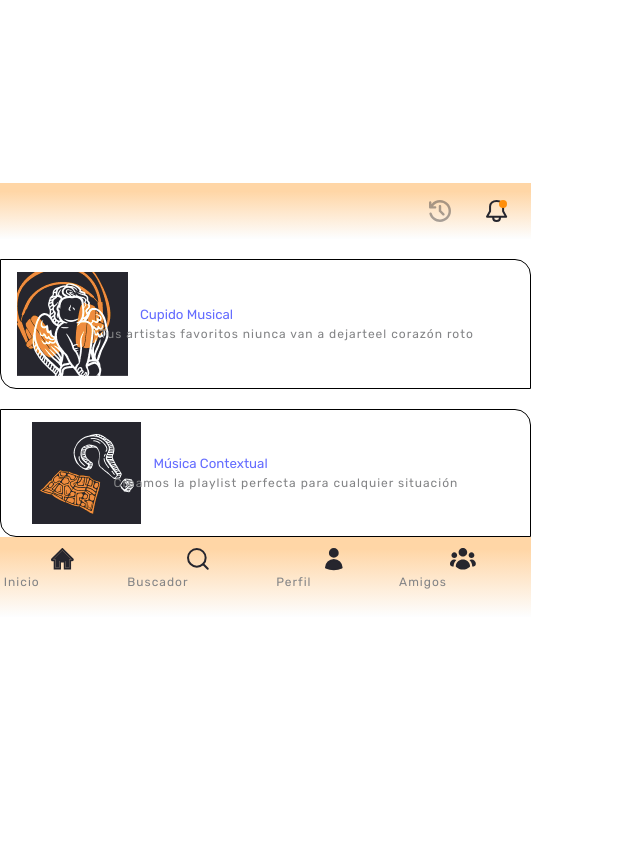
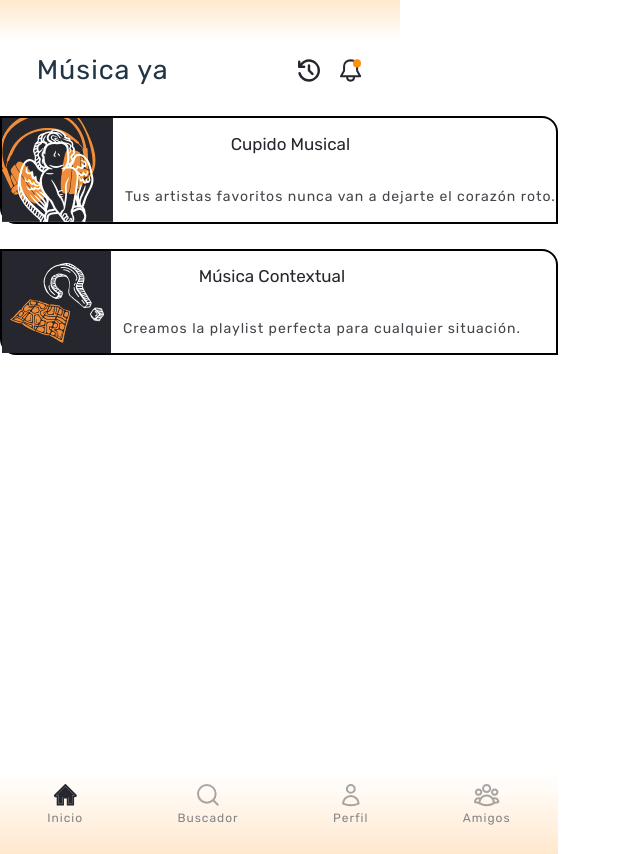
Before and after one commit to DamianCoalla/AUDN, a React (Vite) app in the folder front/: page /home in a window 1280 px wide. Shown: the whole page, without its empty margins (0-640 px from the left). Before the commit the page ends 800 px from the top, so only its background shows below. Built offline with nearby package versions, Linux system fonts and the light colour scheme.

Commit message:
Estilos CSS

```diff
--- a/front/src/App.css
+++ b/front/src/App.css
@@ -10,7 +10,7 @@
 
 * {
   font-family: 'Rubik', sans-serif;
-  font-weight: 100;
+  font-weight: bold;
   padding: 0;
   margin: 0;
 }
--- a/front/src/Components/Home/Home.css
+++ b/front/src/Components/Home/Home.css
@@ -1,17 +1,37 @@
-.containerHomeHeader {
+.headerContent {
   display: flex;
   justify-content: space-around;
-  background: linear-gradient(#ffd6a6 15%, #fdfeff);
+  width: 400px;
+  background: linear-gradient(to bottom, rgba(255,142,10, 0.2), rgba(255, 255, 255, 1));
+
 }
 
+
 .imgClock {
-  margin-right: -130px;
+  left: 55px;
+  position: relative;
+  top: 50px;
 }
 
 .imgBell {
-  margin-right: -60px;
+
+  position: relative;
+  top: 50px;
 }
 
 .headerHome {
-  margin-left: -50px;
+
+  position: relative;
+  top: 50px;
 }
+
+.divCupidoMusical {
+position: relative;
+top: 25px;
+
+}
+
+.navNavBarContainer {
+  position: relative;
+  margin-top: 419px;
+}
--- a/front/src/Components/Home/Home.jsx
+++ b/front/src/Components/Home/Home.jsx
@@ -5,33 +5,45 @@ import { Link } from "react-router-dom";
 import cupido from "../../assets/icons/cupido.png";
 import interrogationMark from "../../assets/icons/interrogationMark.png";
 import bellActive from "../../assets/icons/style=outline, state=active, notification=true.svg";
-import clockInactive from "../../assets/icons/state=inactive.svg";
+import clockInactive from "../../assets/icons/state=active.svg";
 import NavBar from "../NavBar/NavBar";
 
 function Home() {
   return (
     <>
-      <div className="containerHomeHeader">
-        <h1 className="headerHome">Música ya</h1>
+
+
+        <div className="headerContent">
+          <h2 className="headerHome">Música ya</h2>
           <img src={clockInactive} alt="clock" className="imgClock" />
           <img src={bellActive} alt="bell" className="imgBell" />
         </div>
 
+
+
+
       <Link to={"/cupidomusical"} className="link">
+        <div className="divCupidoMusical">
           <SetMusic
             img={cupido}
             title="Cupido Musical"
-          paragraph="Tus artistas favoritos niunca van a dejarteel corazón roto"
+            paragraph="Tus artistas favoritos nunca van a dejarte el corazón roto."
         />
+        </div>
       </Link>
+
+
       <Link to={"/musicaContextual"} className="link">
         <SetMusic
           img={interrogationMark}
           title="Música Contextual"
-          paragraph="Creamos la playlist perfecta para cualquier situación"
+          paragraph="Creamos la playlist perfecta para cualquier situación."
         />
       </Link>
+
+
       <NavBar color="orange" />
+
     </>
   );
 }
--- a/front/src/Components/Home/MainContextual/MainContextual.css
+++ b/front/src/Components/Home/MainContextual/MainContextual.css
@@ -3,4 +3,5 @@
   flex-direction: column;
   justify-content: center;
   align-items: center;
+
 }
--- a/front/src/Components/Home/MainContextual/MainContextual.jsx
+++ b/front/src/Components/Home/MainContextual/MainContextual.jsx
@@ -13,10 +13,10 @@ function MainContextual() {
   return (
     <div>
       <Link to="/home" className="link">
-        <Header onClick={onclick} name="musica contextual" />
+        <Header onClick={onclick} name="musica contextual" title="Música Contextual" />
       </Link>
       <div className="divMainContextualContainer">
-        <h2>¿Cuál es la ocasión?</h2>
+        <h2>¿Cuál es la ocasión?</h2> <br />
         <SelectionList
           text="Actividad"
           filter1="Ejercicio físico"
@@ -28,14 +28,22 @@ function MainContextual() {
           filter7="Estudiar"
           filter8="Relajación"
           filter9="Viajando"
-        />
-        <h2>¿Cómo te sientes?</h2>
-        <SelectionList text="Estado de ánimo" display="none" />
-        <h2>¿Cómo está el clima?</h2>
+        /> <br /><br />
+        <h2>¿Cómo te sientes?</h2> <br />
+        <SelectionList text="Estado de ánimo" display="none" /> <br /><br />
+        <h2>¿Cómo está el clima?</h2> <br />
 
-        <SelectionList text="Clima" display="none" />
+        <SelectionList text="Clima" display="none" /> <br /> <br />
 
-        <h2>Selecciona hasta 3 géneros:</h2>
+        <h2>Selecciona hasta 3 géneros:</h2> <br />
+        <Button title="Rock" /> <Button title="Country" /> <Button title="Soul" />
+        <Button title="Jazz" /> <Button title="Blues" /> <Button title="Hip-Hop" />
+        <Button title="Pop" /> <Button title="Reggae" /> <Button title="Folk" />
+        <Button title="R&B" /> <Button title="Clásico" /> <Button title="Alternativo" />
+        <Button title="Ambiente" /> <Button title="EDM" /> <Button title="Electrónica" />
+        <Button title="Disco" /> <Button title="New Age" /> <Button title="Punk" />
+
+
         <Link to={"/playlist"} className="link">
           <Button title="Crear Playlist" color="orange" />
         </Link>
--- a/front/src/Components/NavBar/NavBar.css
+++ b/front/src/Components/NavBar/NavBar.css
@@ -1,11 +1,17 @@
 .navNavBarContainer {
   display: flex;
   justify-content: space-around;
+  position: static;
+}
+
+p {
+  position: relative;
+  left: 0px;
 }
 
 .nav-orange {
   height: 80px;
-  background: linear-gradient(#ffd6a6 15%, #fdfeff);
+  background: linear-gradient(to top, rgba(255,142,10, 0.2), rgba(255, 255, 255, 1));;
 }
 
 div button {
--- a/front/src/Components/NavBar/NavBar.jsx
+++ b/front/src/Components/NavBar/NavBar.jsx
@@ -3,15 +3,15 @@ import "./NavBar.css";
 import { Link } from "react-router-dom";
 
 import home from "../../assets/icons/style=fill, state=active.svg";
-import profile from "../../assets/icons/style=fill, state=active, add-friend=false.svg";
-import search from "../../assets/icons/style=outline, state=active-1.svg";
-import friends from "../../assets/icons/style=fill, state=active-2.svg";
+import profile from "../../assets/icons/style=outline, state=inactive, add-friend=false.svg";
+import search from "../../assets/icons/style=outline, state=inactive-1.svg";
+import friends from "../../assets/icons/style=outline, state=inactive-2.svg";
 
 function NavBar(props) {
   return (
     <nav className={`navNavBarContainer nav-${props.color}`}>
       <div>
-        <Link to={"/homemenu"} className="link">
+        <Link to={"/home"} className="link">
           <button>
             <img src={home} alt="Inicio" />
             <p>Inicio</p>
--- a/front/src/Components/RegisterEmail/RegisterUser/RegisterUser.jsx
+++ b/front/src/Components/RegisterEmail/RegisterUser/RegisterUser.jsx
@@ -56,9 +56,10 @@ function RegisterUser() {
   return (
     <>
       <div className="divLogInuserContainer">
+      <Header title="Crear Cuenta" />
         <form action="submit" onSubmit={FuncionRegUser} className="formUser">
           <Link to={"/register"} className="link">
-            <Header title="Crear Cuenta" />
+
           </Link>
           <h2>Ingresa un nombre de usuario y contraseña.</h2><br />
           <h3>Nombre de Usuario:</h3><br />
@@ -68,7 +69,7 @@ function RegisterUser() {
               setName(event.target.value);
             }}
             value={name}
-          /> <br />
+          /> <br /> <br />
           <h4>Contraseña:</h4> <br />
           <Input
             type="password"
--- a/front/src/Components/SetMusic/SetMusic.css
+++ b/front/src/Components/SetMusic/SetMusic.css
@@ -1,15 +1,34 @@
 .divSetMusicContainer {
   display: flex;
-  border: 1px black solid;
-  padding: 12px 16px;
+  border: 2px black solid;
   gap: 12px;
   border-radius: 0px 16px;
-  justify-content: center;
-  align-items: center;
-  margin-top: 20px;
-  text-align: justify;
+
+
+
+  margin-top: 50px;
+   }
+
+h5 span {
+  position: relative;
+  right: 50px;
+  color: #26262E;
+  font-size: 17px;
+
 }
 
-h5 span {
-  font-weight: bold;
+.paragraphSetMusic {
+  position: relative;
+  left: 0px;
+  color: #45464B;
+  font-weight: normal;
+  font-size: 14px;
 }
+
+.textMusic {
+  display: flex;
+  flex-direction: column;
+  justify-content: space-around;
+  text-align: center;
+
+}
--- a/front/src/Components/SetMusic/SetMusic.jsx
+++ b/front/src/Components/SetMusic/SetMusic.jsx
@@ -5,7 +5,7 @@ function SetMusic(props) {
   return (
     <div className="divSetMusicContainer">
       <img src={props.img} alt="" className="imgSetMusic" />
-      <div className="">
+      <div className="textMusic">
         <h5 className="headerSetMusic">
           <span>{props.title}</span>
         </h5>
--- a/front/src/main.jsx
+++ b/front/src/main.jsx
@@ -73,7 +73,7 @@ const router = createBrowserRouter([
     errorElement: <ErrorPage />,
   },
   {
-    path: "/homemenu",
+    path: "/home",
     element: <HomeNabBar />,
     errorElement: <ErrorPage />,
   },
```
Lines whose indentation alone changed are shown as unchanged.
